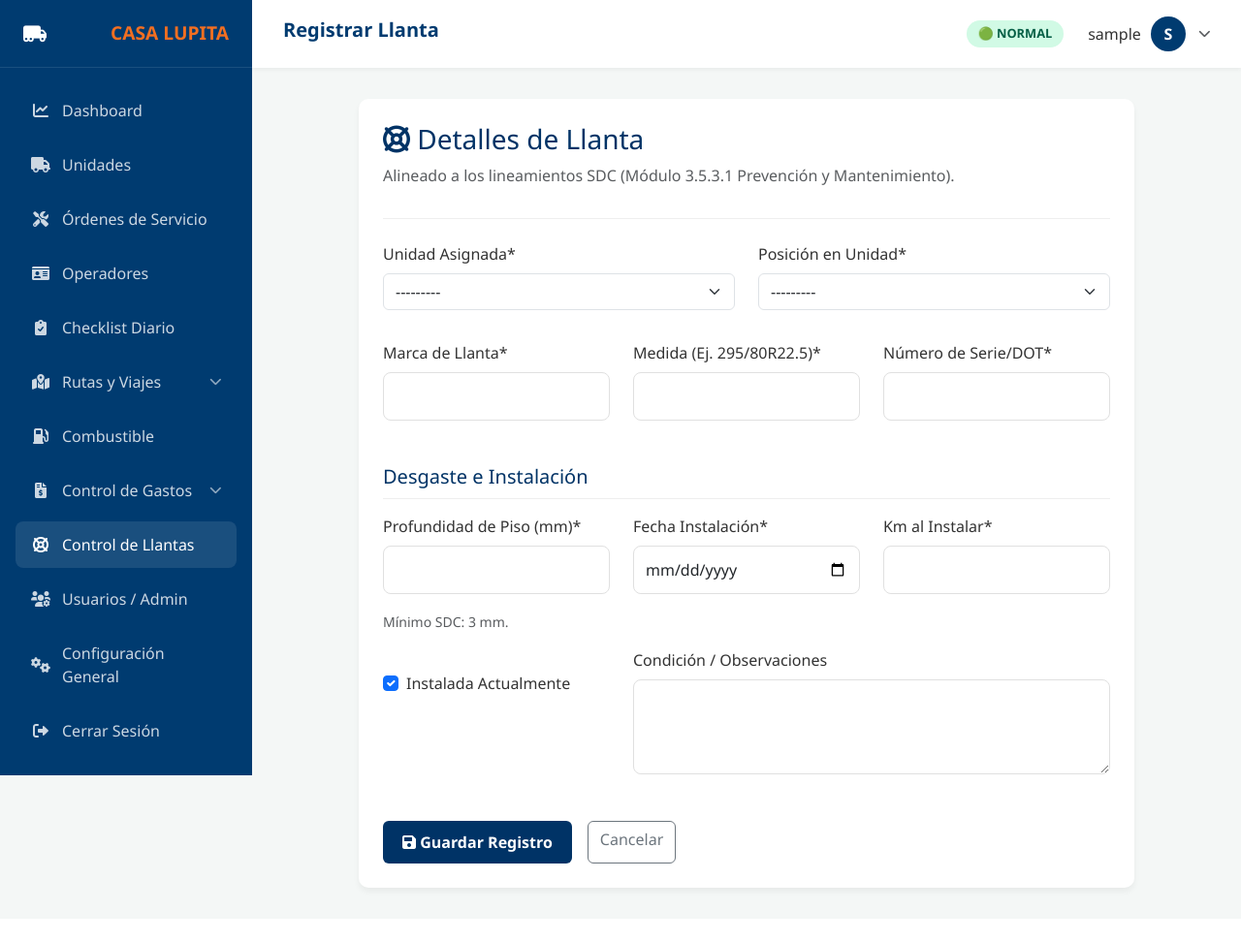
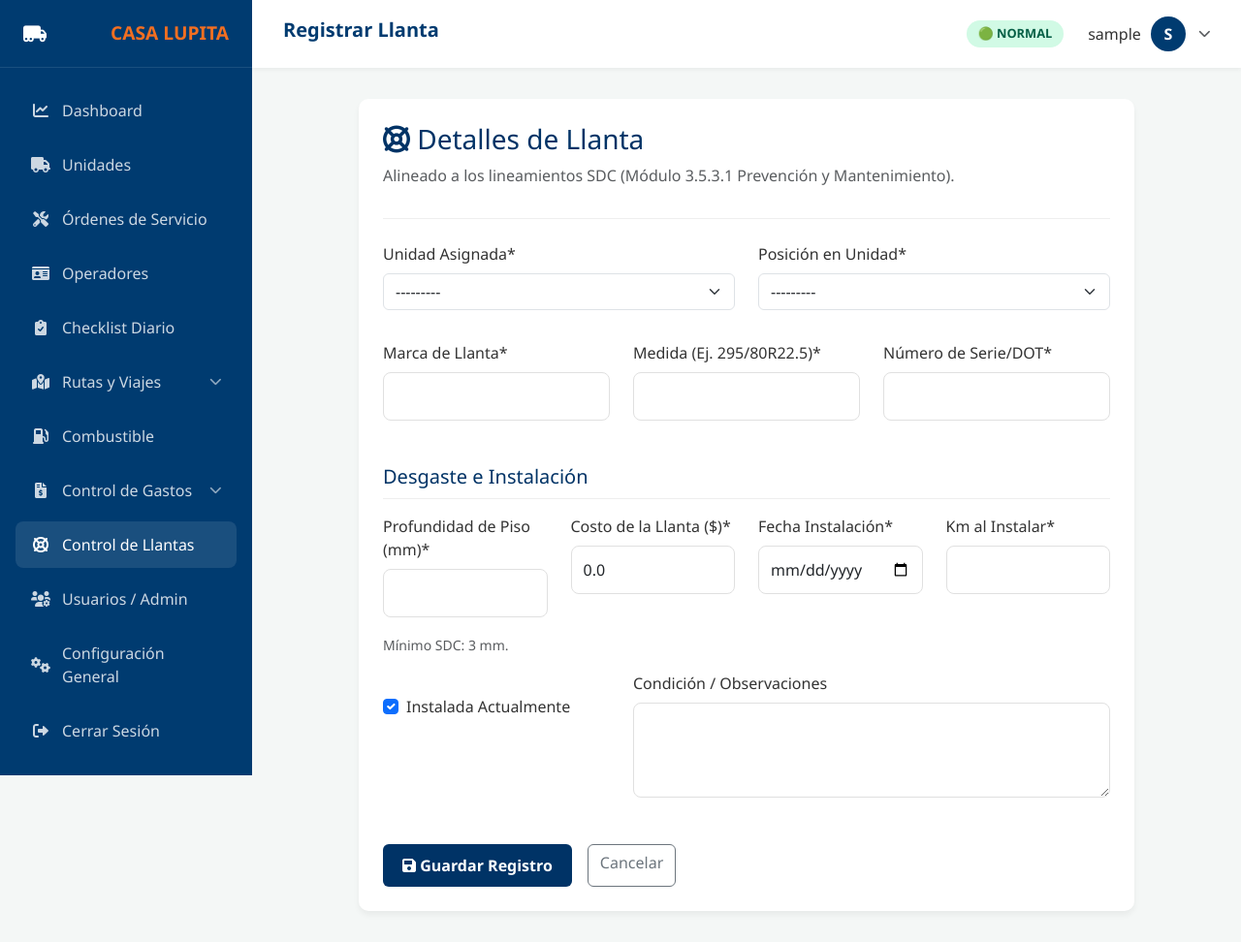
Before and after one commit to camarenassergio/New-App-Con-App-Android, a Django app: page /dashboard/llantas/nueva/ in a window 1280 px wide. Shown: the whole page at 97% size. Before the commit the page ends 923 px from the top, so only its background shows below. Run offline with Django 5.2, Linux system fonts and the light colour scheme; the visitor is signed in with stand-in values (Sample User, id 1); data that the repository does not hold is empty; some libraries are stand-ins or nearby versions.

Commit message:
fix: Exponer campo costo de llanta en el formulario para evitar que bloquee la creación

```diff
--- a/templates/dashboard/inventario_llanta_form.html
+++ b/templates/dashboard/inventario_llanta_form.html
@@ -37,14 +37,17 @@
         <h5 style="color: #003366; margin-top: 30px; border-bottom: 1px solid #eee; padding-bottom: 10px;">Desgaste e Instalación</h5>
 
         <div class="row mb-3 mt-3">
-            <div class="col-md-4">
+            <div class="col-md-3">
                 {{ form.profundidad_piso_mm|as_crispy_field }}
                 <small class="text-muted">Mínimo SDC: 3 mm.</small>
             </div>
-            <div class="col-md-4">
+            <div class="col-md-3">
+                {{ form.costo|as_crispy_field }}
+            </div>
+            <div class="col-md-3">
                 {{ form.fecha_instalacion|as_crispy_field }}
             </div>
-            <div class="col-md-4">
+            <div class="col-md-3">
                 {{ form.km_instalacion|as_crispy_field }}
             </div>
         </div>
```
